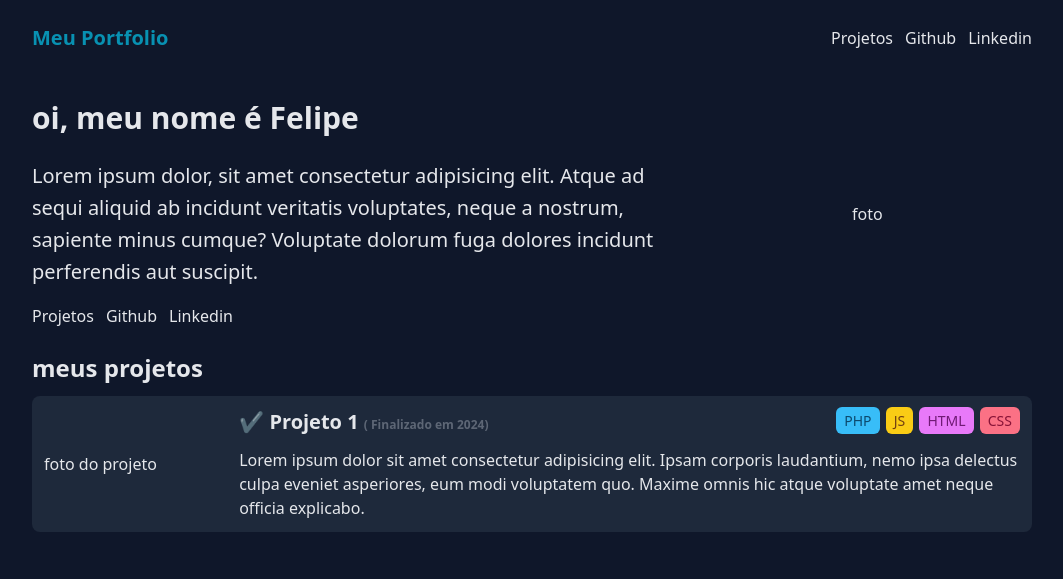
After one commit to OctoDev4/portifolio-php, a PHP site: page /page.html in a window 1280 px wide. The commit adds this page. Shown: the top 579 px of the page, without its empty margins (108-1171 px from the left). Run offline with PHP 8.4, Linux system fonts and the light colour scheme; some libraries are stand-ins or nearby versions.

Commit message:
styles init

```diff
--- a/index.php
+++ b/index.php
@@ -21,18 +21,21 @@ $projects = [
         'description' => 'Meu primeiro portfólio escrito em PHP',
         'isFinished' => true,
         'date' => 2024,
+        'stack'=>['PHP','JS','CSS','HTML']
     ],
     (object) [
         'name' => 'Site de Compras',
         'description' => 'Um site para compra de produtos online',
         'isFinished' => false,
         'date' => 2023,
+        'stack'=>['NEXTJS','NODE','TAILWIND','SQL']
     ],
     (object) [
         'name' => 'Blog Pessoal',
         'description' => 'Um blog para compartilhar minhas ideias e projetos',
         'isFinished' => true,
         'date' => 2023,
+        'stack'=>['PHP','JS','CSS','HTML']
     ],
 ];
 
@@ -49,7 +52,7 @@ $filteredProjects = array_filter($projects, function($project) {
 
 ?>
 
-<h1><?= $title ?></h1>
+<h1><?=$title; ?></h1>
 <p><?php echo $subTitle; ?></p>
 <p><?php echo $yearNow; ?></p>
 <hr>
--- /dev/null
+++ b/page.html
@@ -0,0 +1,129 @@
+<!DOCTYPE html>
+<html lang="en">
+<head>
+    <meta charset="UTF-8">
+    <meta name="viewport" content="width=device-width, initial-scale=1.0">
+    <script src="https://cdn.tailwindcss.com"></script>
+
+    <title>Document</title>
+</head>
+
+
+<body class="bg-slate-900 text-gray-200">
+
+<header class="mx-auto max-w-screen-lg px-3 py-6 flex items-center justify-between">
+    <!-- logo-->
+    <div class="font-bold text-xl text-cyan-600">
+      Meu Portfolio
+    </div>
+
+
+    <!-- links-->
+    <div class="">
+        <ul class="flex space-x-3  font-medium">
+            <li>
+                <a href="" class="hover:underline">Projetos</a>
+            </li>
+            <li>
+                <a href="" class="hover:underline">Github</a>
+            </li>
+            <li>
+                <a href="" class="hover:underline">Linkedin</a>
+            </li>
+        </ul>
+    </div>
+</header>
+
+
+<main class="mx-auto max-w-screen-lg  min-h-20 px-3 py-6">
+
+    <!-- Hero-->
+    <section class="flex gap-x-3">
+
+
+        <!-- title and description-->
+        <div class=" w-2/3">
+
+
+            <h1 class="text-3xl font-bold"> oi, meu nome é Felipe</h1>
+
+            <p class="text-xl leading-8 mt-6">Lorem ipsum dolor, sit amet consectetur adipisicing elit. Atque ad sequi aliquid ab incidunt veritatis voluptates, neque a nostrum, sapiente minus cumque? Voluptate dolorum fuga dolores incidunt perferendis aut suscipit.</p>
+
+
+                <ul class="flex space-x-3 mt-4  font-medium">
+                    <li>
+                        <a href="" class="hover:underline">Projetos</a>
+                    </li>
+                    <li>
+                        <a href="" class="hover:underline">Github</a>
+                    </li>
+                    <li>
+                        <a href="" class="hover:underline">Linkedin</a>
+                    </li>
+                </ul>
+
+        </div>
+
+         <!-- image-->
+        <div class="w-1/3  flex items-center justify-center">
+            <div>
+              foto
+            </div>
+        </div>
+    </section>
+
+
+
+    <!--projects-->
+    <section class="space-y-3 py-6">
+
+
+        <h2 class="text-2xl font-bold">meus projetos</h2>
+
+        <!--projects-->
+        <div class="bg-slate-800 rounded-lg p-3 flex items-center">
+
+            <div class="w-1/5 space-y-3">
+
+                foto do projeto
+            </div>
+
+
+            <div class="w-4/5  space-y-3">
+                <div class="flex gap-3 justify-between">
+
+                    <h3 class="font-semibold text-xl"> ✔️ Projeto 1 <span class="text-xs text-gray-400 opacity-50">( Finalizado em 2024) </span> </h3>
+
+                    <div class="space-x-0.5">
+                        <span class="bg-sky-400 text-sky-900 rounded-md px-2 py-1 font-medium text-sm">PHP</span>
+                        <span class="bg-yellow-400 text-yellow-900 rounded-md px-2 py-1 font-medium text-sm">JS</span>
+                        <span class="bg-fuchsia-400 text-fuchsia-900 rounded-md px-2 py-1 font-medium text-sm">HTML</span>
+                        <span class="bg-rose-400 text-rose-900 rounded-md px-2 py-1 font-medium text-sm">CSS</span>
+                    </div>
+
+                </div>
+
+                <p class="leading-6">Lorem ipsum dolor sit amet consectetur adipisicing elit. Ipsam corporis laudantium, nemo ipsa delectus culpa eveniet asperiores, eum modi voluptatem quo. Maxime omnis hic atque voluptate amet neque officia explicabo.</p>
+            </div>
+
+
+        </div>
+
+
+
+
+    </section>
+</main>
+
+<footer>
+    <div>
+
+    </div>
+
+    <div>
+
+    </div>
+</footer>
+
+</body>
+</html>
```
Also changed, not shown: tailwind.config.js (added).
